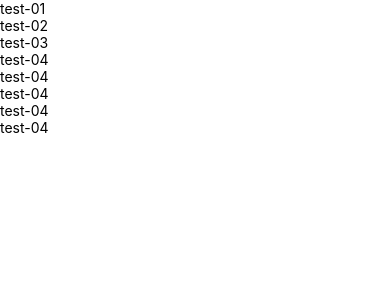
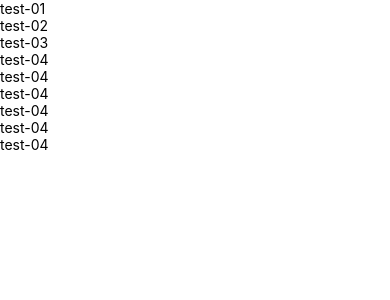
Before and after one commit to GovindSharmaTW/test-task, a React Native app: screen / in a window 390 px wide. Shown: the top 300 px of the page. Built offline with nearby package versions, Linux system fonts and the light colour scheme.

Commit message:
rebase first main-branch changes

```diff
--- a/App.tsx
+++ b/App.tsx
@@ -22,7 +22,8 @@ function App() {
     { id: 5, title: 'test-04', body: 'Lorem ipsum dummy test_development' },
     { id: 6, title: 'test-04', body: 'Lorem ipsum dummy main' },
     { id: 7, title: 'test-04', body: 'Lorem ipsum dummy main_second' },
-    { id: 8, title: 'test-04', body: 'Lorem ipsum dummy test_development_diff2' }
+    { id: 8, title: 'test-04', body: 'Lorem ipsum dummy test_development_diff2' },
+    { id: 9, title: 'test-04', body: 'Lorem ipsum dummy test_rebase_Changes_01' },
   ];
 
   return (
```
